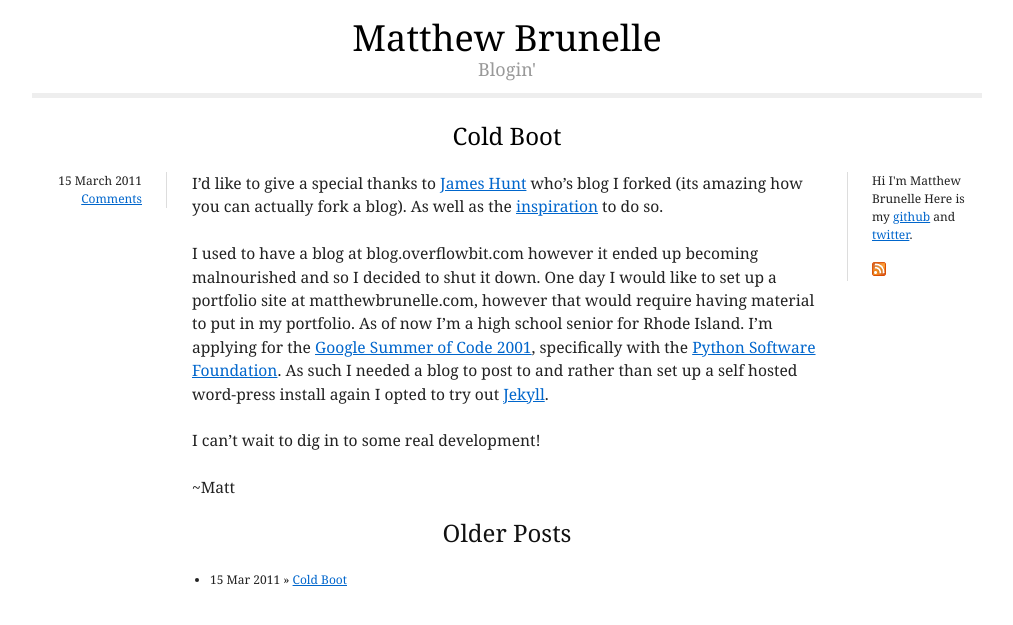
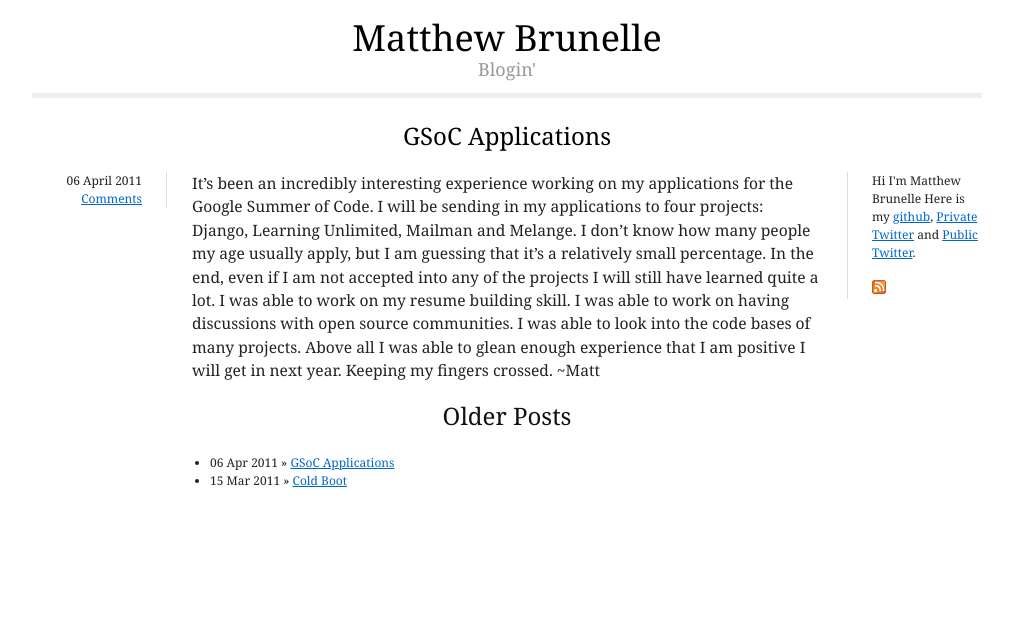
Before and after one commit to ciferkey/ciferkey.github.com, a Jekyll site: the page built from index.html, in a window 1280 px wide. Shown: the top 625 px of the page, without its empty margins (133-1146 px from the left). Built offline with Jekyll 4.4.1, drawn with Linux system fonts in a browser that asks for light colours; comment, search, counter and statistics services are not loaded.

Commit message:
added new post on GSoC

```diff
--- /dev/null
+++ b/_posts/2011-04-06-GSoC Applications.markdown
@@ -0,0 +1,11 @@
+---
+layout: post
+title: GSoC Applications
+categories:
+  - GSoC
+  - Django
+  - Python
+---
+It’s been an incredibly interesting experience working on my applications for the Google Summer of Code. I will be sending in my applications to four projects: Django, Learning Unlimited, Mailman and Melange. I don't know how many people my age usually apply, but I am guessing that it’s a relatively small percentage.  In the end, even if I am not accepted into any of the projects I will still have learned quite a lot. I was able to work on my resume building skill.  I was able to work on having discussions with open source communities.  I was able to look into the code bases of many projects. Above all I was able to glean enough experience that I am positive I will get in next year.
+Keeping my fingers crossed.
+~Matt
--- a/index.html
+++ b/index.html
@@ -30,8 +30,9 @@ title: Matthew Brunelle
     <!-- <img src="http://en.gravatar.com/userimage/7943362/05cfd441e2d6cc7cc7e75e123b3dec51.jpg?s=120"/> -->
     <p>
       Hi I'm Matthew Brunelle
-      Here is my <a href="http://github.com/ciferkey">github</a> and
-      <a href="http://twitter.com/ciferkey">twitter</a>.
+      Here is my <a href="http://github.com/ciferkey">github</a>,
+      <a href="http://twitter.com/seemattplay">Private Twitter</a> and
+      <a href="http://twitter.com/seemattwork">Public Twitter</a>.
     </p>
     <a href="http://feeds.feedburner.com/ciferkey"><img src="/images/feed-icon-14x14.png" title="feed" /></a>
   </div>
```
